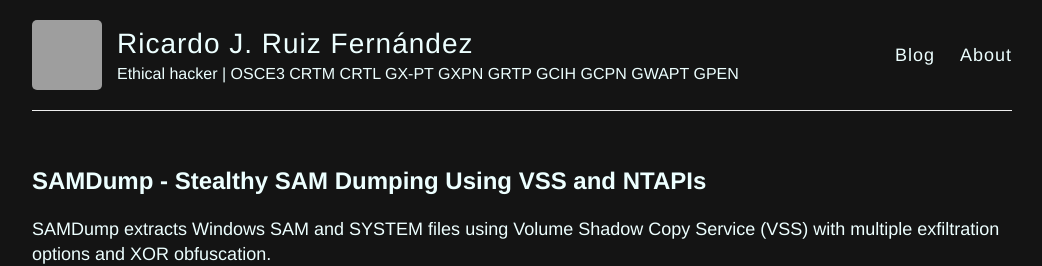
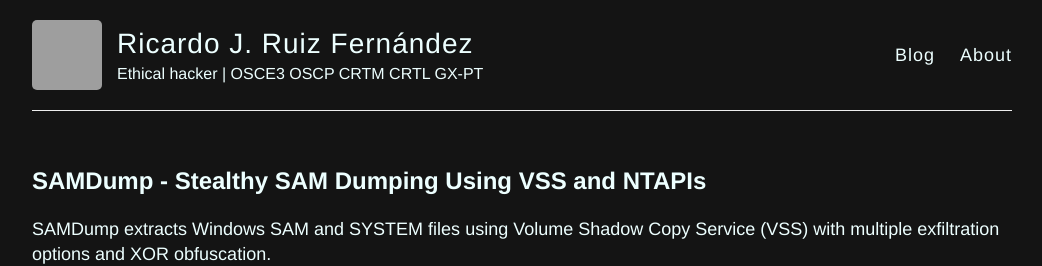
Before and after one commit to ricardojoserf/ricardojoserf.github.io, a Jekyll site: the page built from index.html, in a window 1280 px wide, cut to the strip 0-266 px from the top of the page. Shown: the whole strip, without its empty margins (118-1160 px from the left). Built offline with Jekyll 4.4.1, drawn with Linux system fonts in a browser that asks for light colours; the list of posts is cut into pages by our own code; grey boxes are pictures that could not be loaded.

Commit message:
Revise description in _config.yml
Updated description to reflect current certifications.

```diff
--- a/_config.yml
+++ b/_config.yml
@@ -6,7 +6,7 @@
 name: Ricardo J. Ruiz Fernández
 
 # Short bio or description (displayed in the header)
-description: Ethical hacker | OSCE3 CRTM CRTL GX-PT GXPN GRTP GCIH GCPN GWAPT GPEN
+description: Ethical hacker | OSCE3 OSCP CRTM CRTL GX-PT
 
 # URL of your avatar or profile pic (you could use your GitHub profile pic)
 avatar: https://avatars.githubusercontent.com/u/11477353
```
